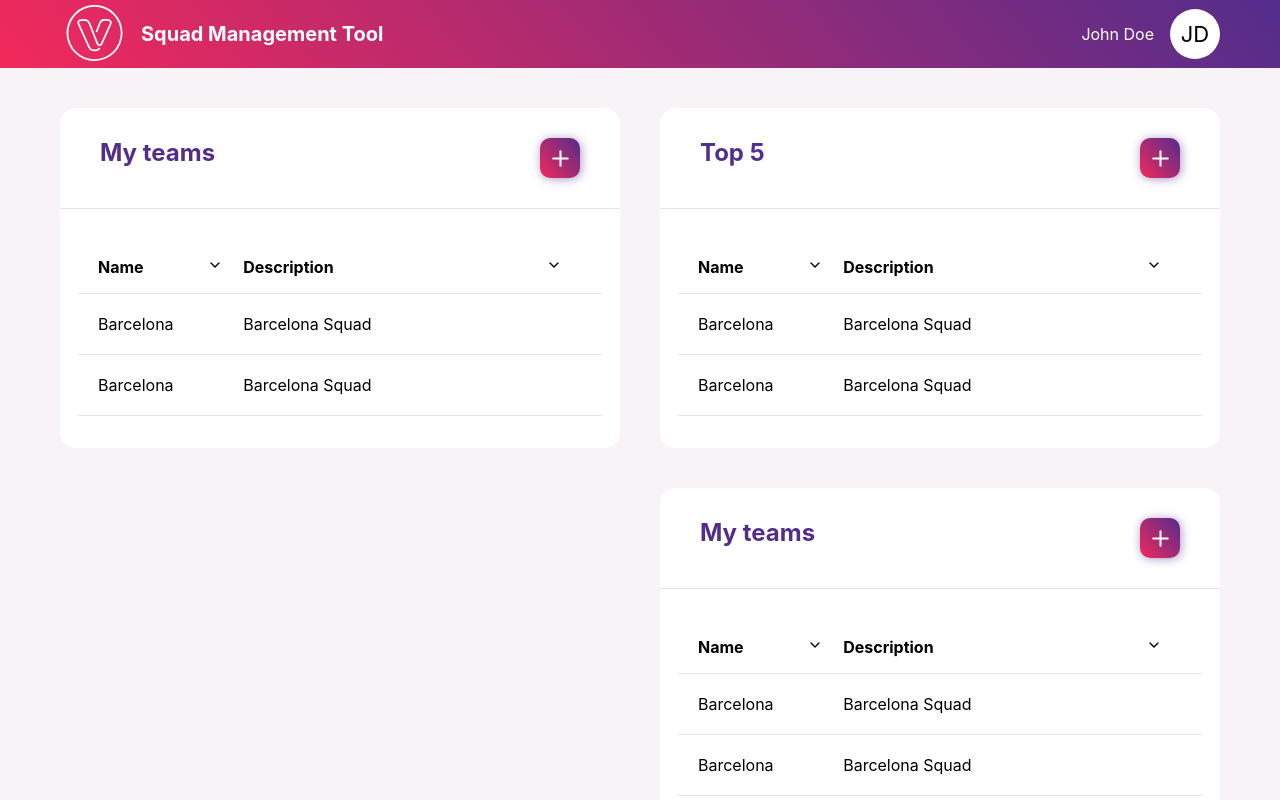
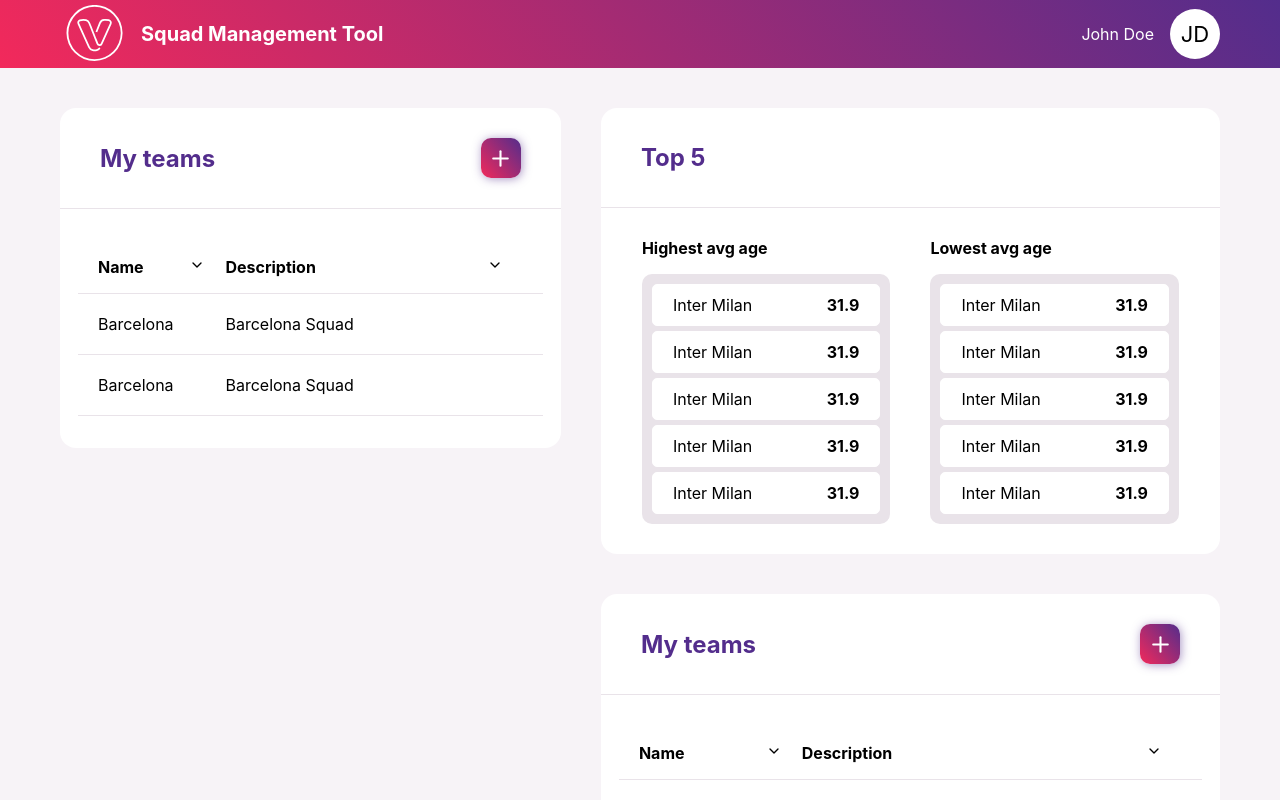
Before and after one commit to Gustavochagas/squad-managemente-tool, a React (Create React App) app: page / in a window 1280 px wide. Shown: the top 800 px of the page. Built offline with nearby package versions, Linux system fonts and the light colour scheme.

Commit message:
feat: top players section

```diff
--- a/src/components/Card/Card.scss
+++ b/src/components/Card/Card.scss
@@ -7,6 +7,8 @@
   .card-header {
     display: flex;
     justify-content: space-between;
+    align-items: center;
+    min-height: 100px;
     padding: 1.875rem 2.5rem;
     border-bottom: 1px solid $gray-dark;
 
--- a/src/index.scss
+++ b/src/index.scss
@@ -9,7 +9,8 @@ body {
 }
 
 html,
-#root {
+#root,
+.App {
   height: 100%;
 }
 
--- a/src/pages/LandingPage/LandingPage.scss
+++ b/src/pages/LandingPage/LandingPage.scss
@@ -4,7 +4,6 @@
 .landing-page {
   background-color: $gray-light;
   width: 100%;
-  height: 100%;
   padding: 2.5rem 3.75rem;
   .cards {
     display: grid;
--- a/src/pages/LandingPage/LandingPage.tsx
+++ b/src/pages/LandingPage/LandingPage.tsx
@@ -1,6 +1,7 @@
 import React from 'react';
 import Card from '../../components/Card/Card';
 import Table from './components/Table/Table';
+import TopPlayers from './components/TopPlayers/TopPlayers';
 import './LandingPage.scss';
 
 const LandingPage = () => {
@@ -13,8 +14,8 @@ const LandingPage = () => {
           </Card>
         </div>
         <div className="card-item two">
-          <Card title="Top 5" action>
-            <Table />
+          <Card title="Top 5">
+            <TopPlayers />
           </Card>
         </div>
         <div className="card-item three">
--- /dev/null
+++ b/src/pages/LandingPage/components/TopPlayers/TopPlayers.scss
@@ -0,0 +1,52 @@
+@import '../../../../assets/styles/variables';
+@import '../../../../assets//styles/mixins';
+
+.top-players {
+  display: flex;
+  justify-content: space-between;
+  flex-wrap: wrap;
+  padding: 0 25px;
+  .top-players-column {
+    width: calc(50% - 20px);
+    @include sm-max {
+      width: 100%;
+      &:first-child {
+        margin-bottom: 1.5rem;
+      }
+    }
+    @include md-min {
+      &:first-child {
+        margin-right: 10px;
+      }
+      &:last-child {
+        margin-left: 10px;
+      }
+    }
+    .top-players-title {
+      margin-bottom: 1rem;
+      font-weight: bold;
+    }
+    .top-players-list {
+      padding: 5px;
+      border-radius: 10px;
+      background-color: $gray-dark;
+      .top-players-item {
+        padding: 10px 20px;
+        margin: 5px;
+        border-radius: 5px;
+        background-color: white;
+        display: flex;
+        justify-content: space-between;
+        border: 1px solid white;
+        cursor: pointer;
+        transition: all .2s ease-in-out;
+        span {
+          font-weight: bold;
+        }
+        &:hover {
+          border: 1px solid $primary-color;
+        }
+      }
+    }
+  }
+}
--- /dev/null
+++ b/src/pages/LandingPage/components/TopPlayers/TopPlayers.tsx
@@ -0,0 +1,31 @@
+import React from 'react';
+import './TopPlayers.scss';
+
+const TopPlayers = () => {
+  return (
+    <div className="top-players">
+      <div className="top-players-column">
+        <div className="top-players-title">Highest avg age</div>
+        <div className="top-players-list">
+          <div className="top-players-item">Inter Milan <span>31.9</span></div>
+          <div className="top-players-item">Inter Milan <span>31.9</span></div>
+          <div className="top-players-item">Inter Milan <span>31.9</span></div>
+          <div className="top-players-item">Inter Milan <span>31.9</span></div>
+          <div className="top-players-item">Inter Milan <span>31.9</span></div>
+        </div>
+      </div>
+      <div className="top-players-column">
+        <div className="top-players-title">Lowest avg age</div>
+        <div className="top-players-list">
+          <div className="top-players-item">Inter Milan <span>31.9</span></div>
+          <div className="top-players-item">Inter Milan <span>31.9</span></div>
+          <div className="top-players-item">Inter Milan <span>31.9</span></div>
+          <div className="top-players-item">Inter Milan <span>31.9</span></div>
+          <div className="top-players-item">Inter Milan <span>31.9</span></div>
+        </div>
+      </div>
+    </div>
+  );
+}
+
+export default TopPlayers;
```
Also changed, not shown: 1 other file (tests, documents, lock files or other folders).
